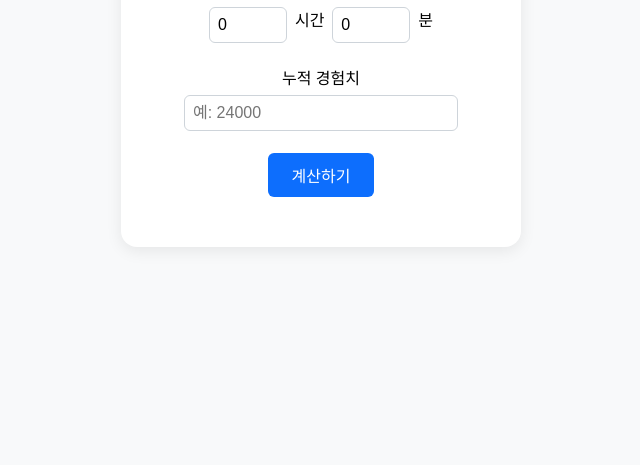
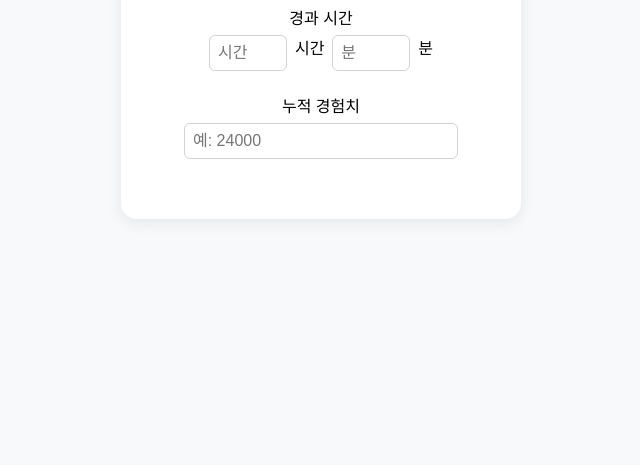
Before and after one commit to MyToolBox11/exp-calc, a plain HTML site: page index.html in a window 1280 px wide. Shown: the part 351-816 px from the top of the page, without its empty margins (319-959 px from the left). Drawn offline with Linux system fonts and the light colour scheme.

Commit message:
Update index.html

```diff
--- a/index.html
+++ b/index.html
@@ -2,7 +2,7 @@
 <html lang="ko">
 <head>
   <meta charset="UTF-8">
-  <title>경험치 계산기</title>
+  <title>경험치 효율 계산기</title>
   <style>
     body {
       font-family: 'Noto Sans KR', Arial, sans-serif;
@@ -46,20 +46,6 @@
     .time-inputs input {
       width: 60px;
     }
-    button {
-      background: #0d6efd;
-      color: #fff;
-      border: none;
-      border-radius: 6px;
-      padding: 10px 24px;
-      font-size: 1rem;
-      cursor: pointer;
-      margin-top: 12px;
-      transition: background 0.2s;
-    }
-    button:hover {
-      background: #0b5ed7;
-    }
     #result {
       margin-top: 18px;
       font-size: 1.1rem;
@@ -73,15 +59,14 @@
     <h2>경험치 효율 계산기</h2>
     <label>경과 시간</label>
     <div class="time-inputs">
-      <input type="number" id="hours" min="0" placeholder="시간" value="0">
+      <input type="number" id="hours" min="0" placeholder="시간" value="" oninput="calculate()">
       <span>시간</span>
-      <input type="number" id="minutes" min="0" max="59" placeholder="분" value="0">
+      <input type="number" id="minutes" min="0" max="59" placeholder="분" value="" oninput="calculate()">
       <span>분</span>
     </div>
     <label for="exp">누적 경험치</label>
-    <input type="number" id="exp" min="0" placeholder="예: 24000">
+    <input type="number" id="exp" min="0" placeholder="예: 24000" value="" oninput="calculate()">
     <br>
-    <button onclick="calculate()">계산하기</button>
     <div id="result"></div>
   </div>
   <script>
@@ -91,6 +76,16 @@
       const exp = parseInt(document.getElementById('exp').value, 10);
 
       const resultDiv = document.getElementById('result');
+
+      // 입력이 모두 비어있을 때는 결과를 지움
+      if (
+        document.getElementById('hours').value === "" &&
+        document.getElementById('minutes').value === "" &&
+        document.getElementById('exp').value === ""
+      ) {
+        resultDiv.textContent = "";
+        return;
+      }
 
       if ((hours === 0 && minutes === 0) || isNaN(exp) || exp < 0) {
         resultDiv.textContent = '경과 시간과 누적 경험치를 올바르게 입력하세요.';
@@ -114,6 +109,14 @@
       `;
       resultDiv.style.color = '#198754';
     }
+
+    // 페이지 로드 시 입력값/결과 초기화
+    window.onload = function() {
+      document.getElementById('hours').value = "";
+      document.getElementById('minutes').value = "";
+      document.getElementById('exp').value = "";
+      document.getElementById('result').textContent = "";
+    };
   </script>
 </body>
 </html>
```
